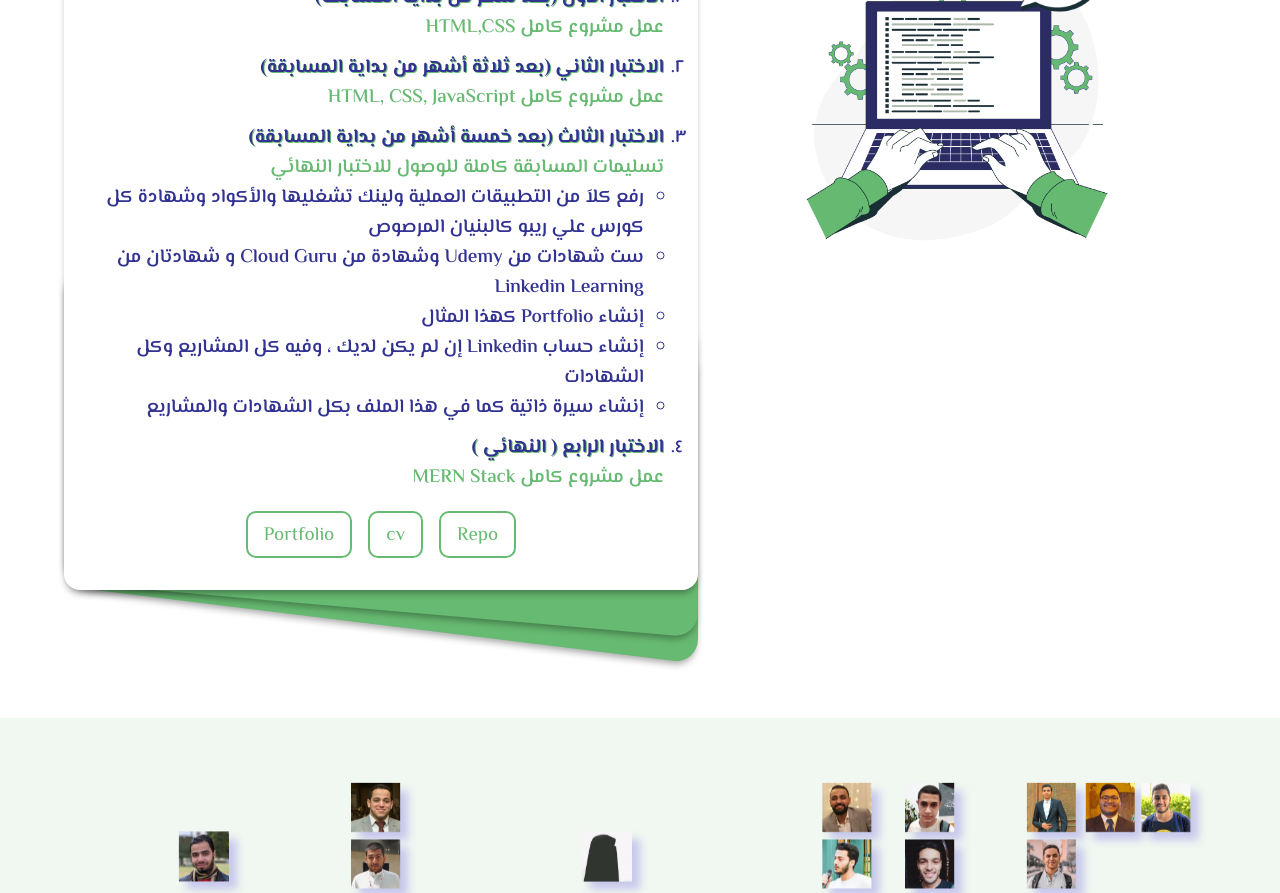
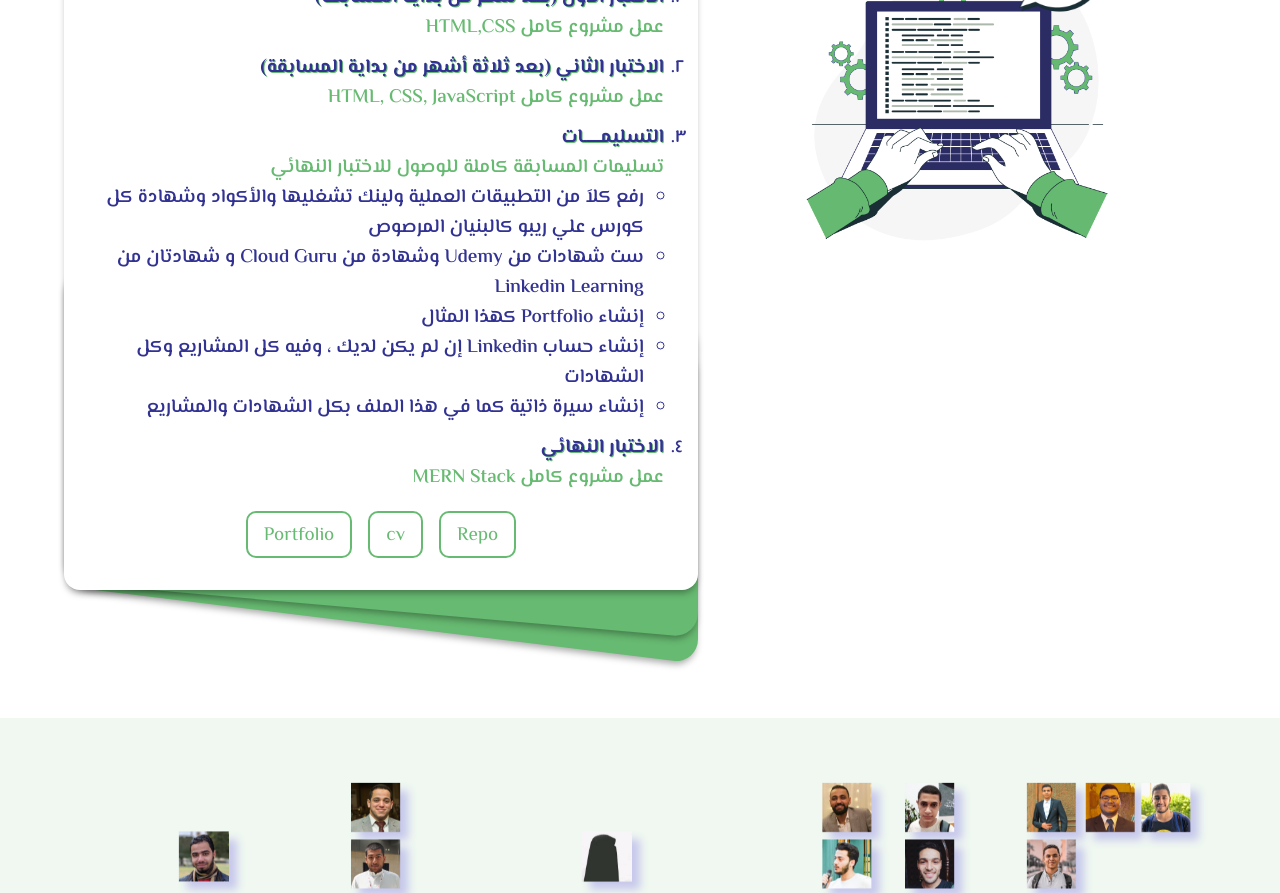
Before and after one commit to KalbonyanElmarsos/AlbonyanWebsite, a React (Create React App) app: page / in a window 1280 px wide. Shown: the part 3280-4173 px from the top of the page. Built offline with nearby package versions, Linux system fonts and the light colour scheme.

Commit message:
editing content

```diff
--- a/src/component/tasks/Tasks.jsx
+++ b/src/component/tasks/Tasks.jsx
@@ -40,7 +40,7 @@ const Tasks = () => {
               <p> عمل مشروع كامل  HTML, CSS, JavaScript </p>
             </li>
             <li>
-              <h4>الاختبار الثالث (بعد خمسة أشهر من بداية المسابقة)</h4>
+              <h4>التسليمــــــات </h4>
               <p>تسليمات المسابقة كاملة للوصول للاختبار النهائي </p>
               <ul>
                 <li>
@@ -62,7 +62,7 @@ const Tasks = () => {
               </ul>
             </li>
             <li>
-              <h4>الاختبار الرابع ( النهائي )</h4>
+              <h4>الاختبار النهائي</h4>
               <p> عمل مشروع كامل MERN Stack </p>
             </li>
           </ol>
```
